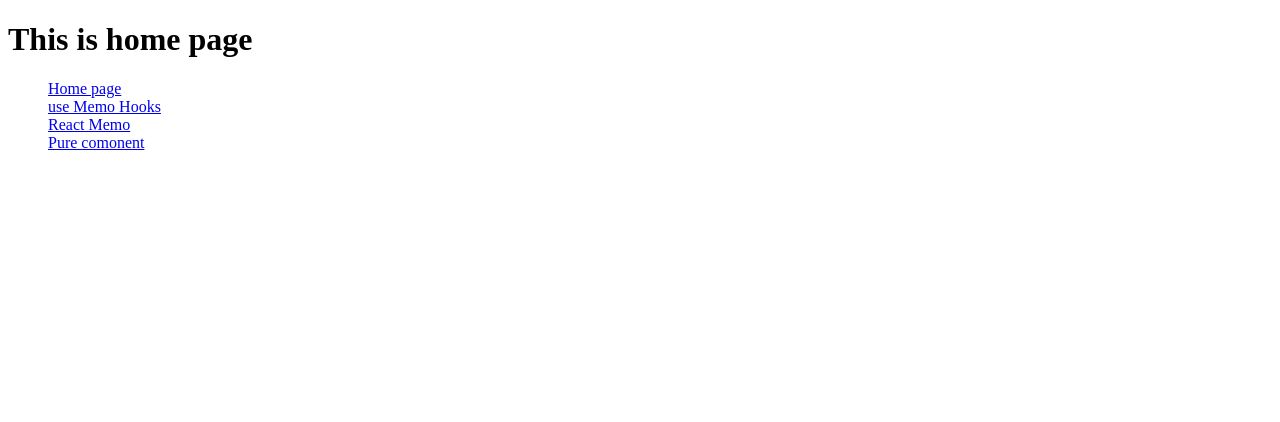
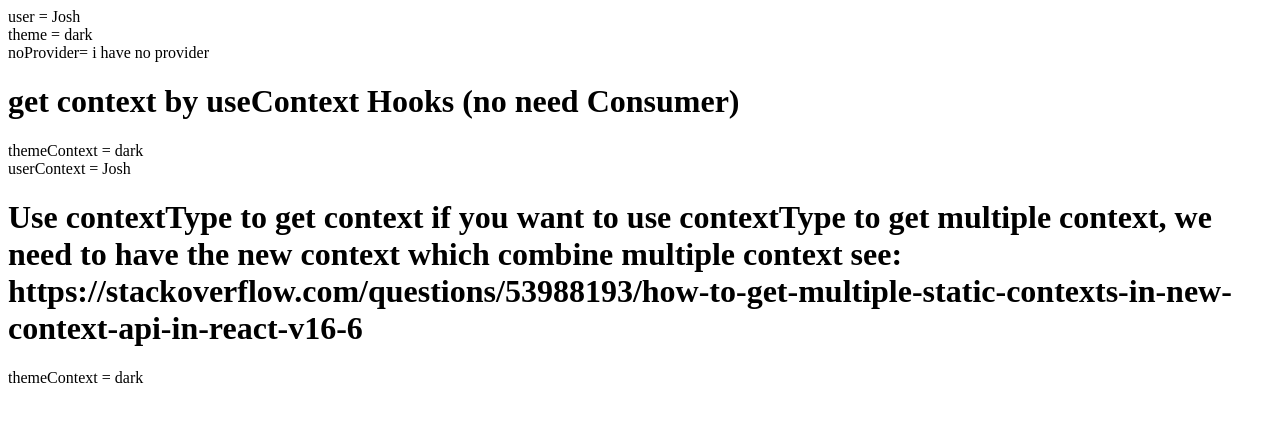
Before and after one commit to tearstains/react-high-level-api-test, a React (Create React App) app: page /context-text in a window 1280 px wide. Shown: the top 422 px of the page. Built offline with nearby package versions, Linux system fonts and the light colour scheme.

Commit message:
react context

```diff
--- /dev/null
+++ b/src/components/ContextTest.js
@@ -0,0 +1,114 @@
+import React, { Component, useContext, Fragment } from 'react';
+
+// Theme context, default to light theme
+const ThemeContext = React.createContext('light');
+
+// Signed-in user context
+const UserContext = React.createContext({
+  name: 'Guest',
+});
+
+const NoProviderContext = React.createContext('i have no provider');
+
+export default class ContextTest extends Component {
+	render() {
+		return (
+      <ThemeContext.Provider value="dark">
+        <UserContext.Provider value={{name: 'Josh'}}>
+          <Layout />
+        </UserContext.Provider>
+      </ThemeContext.Provider>
+		);
+	}
+}
+
+
+function Layout() {
+  return (
+    <div>
+      <Content />
+      <ContentHook />
+      <ContentContextType/>
+    </div>
+  );
+}
+
+// use consumer to get context
+function Content() {
+  return (
+  	<NoProviderContext.Consumer>
+  		{noProvider => (
+		    <ThemeContext.Consumer>
+		      {theme => (
+		        <UserContext.Consumer>
+		          {user => (
+		            <ProfilePage user={user} theme={theme} noProvider={noProvider}/>
+		          )}
+		        </UserContext.Consumer>
+		      )}
+		    </ThemeContext.Consumer>
+	  	)}
+		</NoProviderContext.Consumer>
+  );
+}
+
+
+// use hooks to get context
+const ContentHook = () => {
+	const theme = useContext(ThemeContext)
+	const user = useContext(UserContext)
+
+	return (
+		<Fragment>
+			<h1>
+				get context by useContext Hooks (no need Consumer)
+			</h1>
+			<div>
+				themeContext = {theme}
+			</div>
+			<div>
+				userContext = {user.name}
+			</div>
+		</Fragment>
+	)
+}
+
+
+export class ContentContextType extends Component {
+	render() {
+
+		return (
+			<Fragment>
+				<h1>
+					Use contextType to get context
+					if you want to use contextType to get multiple context,
+						we need to have the new context which combine multiple context
+					see:
+					https://stackoverflow.com/questions/53988193/how-to-get-multiple-static-contexts-in-new-context-api-in-react-v16-6
+				</h1>
+				<div>
+					themeContext = {this.context}
+				</div>
+			</Fragment>
+		);
+	}
+}
+
+ContentContextType.contextType = ThemeContext
+
+
+const ProfilePage = ({user, theme, noProvider}) => {
+	return (
+		<div>
+			<div>
+				user = {user.name}
+			</div>
+			<div>
+				theme = {theme}
+			</div>
+			<div>
+				noProvider= {noProvider}
+			</div>
+		</div>
+	)
+}
--- a/src/configs/routeConfig.js
+++ b/src/configs/routeConfig.js
@@ -3,8 +3,15 @@ import Home from '../Home';
 import PureComponentExp from '../components/PureComponentExp';
 import Memo from '../components/Memo';
 import UseMemoHooks from '../components/UseMemoHooks';
+import ContextTest from '../components/ContextTest'
+
 
 const routeConfig = [
+	{
+		path: '/context-text',
+		component: 'ContextTest',
+		name: 'Context test page'
+	},
 	{
 		path: '/pure-component',
 		component: 'PureComponentExp',
@@ -32,6 +39,7 @@ export const routesMap = {
 	PureComponentExp,
 	Memo,
 	UseMemoHooks,
+	ContextTest,
 }
 
 export const RoutesContext = createContext(routeConfig);
```
